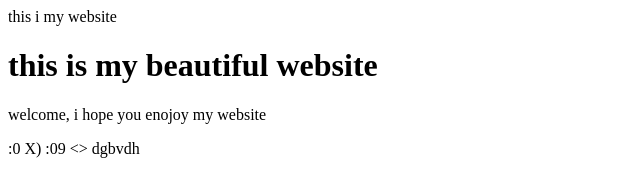
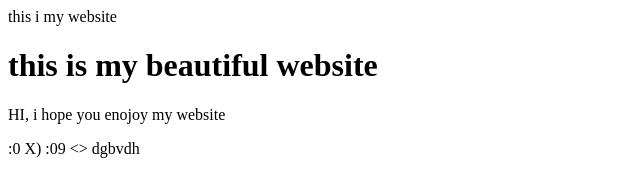
Before and after one commit to pandeyysatyam/awsome-repo, a plain HTML site: page index.html in a window 1280 px wide. Shown: the full height of the page, 0-640 px from the left. Drawn offline with Linux system fonts and the light colour scheme.

Commit message:
changed welcome to hi

```diff
--- a/index.html
+++ b/index.html
@@ -1,6 +1,6 @@
 <html>
  <titel> this i my website </titel>
 <h1> this is my beautiful website </h1>
-<p>welcome, i hope you enojoy my website </p>
+<p>HI, i hope you enojoy my website </p>
 <p> :0 X) :09 <> dgbvdh </p>
   </html>
```
